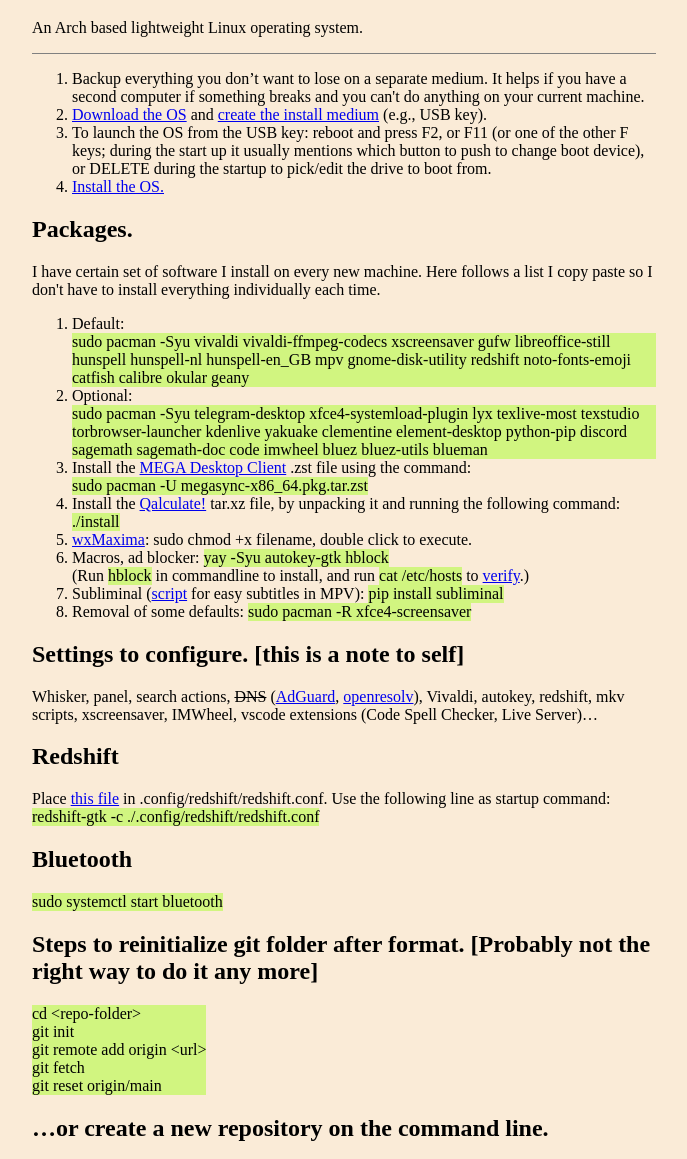
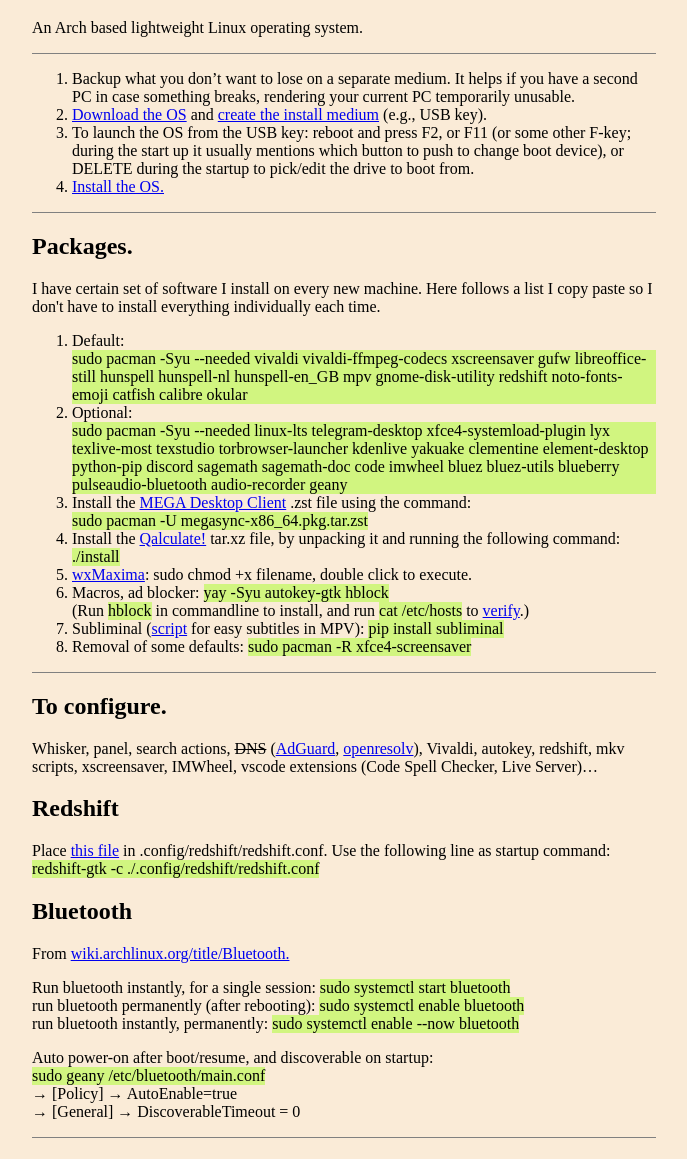
Before and after one commit to CynicusRex/cynicusrex.github.io, a website: page file/install.html in a window 1280 px wide. Shown: the part 61-1220 px from the top of the page, without its empty margins (296-983 px from the left). Drawn offline with Linux system fonts and the light colour scheme.

Commit message:
update software

```diff
--- a/file/install.html
+++ b/file/install.html
@@ -37,17 +37,19 @@
     <hr class="hr-long">
 
     <ol>
-      <li>Backup everything you don’t want to lose on a separate medium. It helps if you have a second computer if something breaks and you can't do anything on your current machine.</li>
+      <li>Backup what you don’t want to lose on a separate medium. It helps if you have a second PC in case something breaks, rendering your current PC temporarily unusable.</li>
       <li><a href="https://endeavouros.com/latest-release/">Download the OS</a> and <a href="https://discovery.endeavouros.com/installation/create-install-media-usb-key/2021/03/">create the install medium</a> (e.g., USB key).</li>
-      <li>To launch the OS from the USB key: reboot and press F2, or F11 (or one of the other F keys; during the start up it usually mentions which button to push to change boot device), or DELETE during the startup to pick/edit the drive to boot from.</li>
+      <li>To launch the OS from the USB key: reboot and press F2, or F11 (or some other F-key; during the start up it usually mentions which button to push to change boot device), or DELETE during the startup to pick/edit the drive to boot from.</li>
       <li><a href="https://discovery.endeavouros.com/installation/installation-intro/2021/03/">Install the OS.</a></li>
     </ol>
+
+    <hr class="hr-long">
 
     <h2>Packages.</h2>
     <p>I have certain set of software I install on every new machine. Here follows a list I copy paste so I don't have to install everything individually each time.</p>
     <ol>
-      <li>Default:<code>sudo pacman -Syu vivaldi vivaldi-ffmpeg-codecs xscreensaver gufw libreoffice-still hunspell hunspell-nl hunspell-en_GB mpv gnome-disk-utility redshift noto-fonts-emoji catfish calibre okular geany</code></li>
-      <li>Optional:<code>sudo pacman -Syu <!-- linux-lts, selectable at install -->telegram-desktop xfce4-systemload-plugin lyx texlive-most texstudio torbrowser-launcher kdenlive yakuake clementine element-desktop python-pip discord sagemath sagemath-doc code imwheel bluez bluez-utils blueman</code></li>
+      <li>Default:<code>sudo pacman -Syu --needed vivaldi vivaldi-ffmpeg-codecs xscreensaver gufw libreoffice-still hunspell hunspell-nl hunspell-en_GB mpv gnome-disk-utility redshift noto-fonts-emoji catfish calibre okular</code></li>
+      <li>Optional:<code>sudo pacman -Syu --needed linux-lts telegram-desktop xfce4-systemload-plugin lyx texlive-most texstudio torbrowser-launcher kdenlive yakuake clementine element-desktop python-pip discord sagemath sagemath-doc code imwheel bluez bluez-utils blueberry pulseaudio-bluetooth audio-recorder geany</code></li>
       <li>Install the <a href="https://mega.nz/sync">MEGA Desktop Client</a> .zst file using the command: <code>sudo pacman -U megasync-x86_64.pkg.tar.zst</code></li>
       <li>Install the <a href="https://qalculate.github.io/downloads.html">Qalculate!</a> tar.xz file, by unpacking it and running the following command: <code>./install</code> </li>
       <li><a href="https://github.com/wxMaxima-developers/docker-wxmaxima/releases">wxMaxima</a>: sudo chmod +x filename, double click to execute.</li>
@@ -57,20 +59,27 @@
       <li>Removal of some defaults: <code>sudo pacman -R xfce4-screensaver</code></li>
     </ol>
 
-    <h2>Settings to configure. [this is a note to self]</h2>
+    <hr class="hr-long">
+
+    <h2>To configure.</h2>
     <p>Whisker, panel, search actions, <del>DNS</del> (<a href="https://web.archive.org/web/20210203123125/https://adguard.com/en/adguard-dns/setup.html">AdGuard</a>, <a href="https://wiki.archlinux.org/title/Openresolv#Defining_multiple_values_for_options">openresolv</a>), Vivaldi, autokey, redshift, mkv scripts, xscreensaver, IMWheel, vscode extensions (Code Spell Checker, Live Server)…</p>
 
     <h2>Redshift</h2>
     <p>Place <a href="https://github.com/jonls/redshift/blob/master/redshift.conf.sample">this file</a> in .config/redshift/redshift.conf. Use the following line as startup command: <code>redshift-gtk -c ./.config/redshift/redshift.conf</code></p>
 
     <h2>Bluetooth</h2>
-    <p><code>sudo systemctl start bluetooth</code></p>
+    <p>From <a href="https://wiki.archlinux.org/title/Bluetooth">wiki.archlinux.org/title/Bluetooth.</a></p>
+    <p>Run bluetooth instantly, for a single session: <code>sudo systemctl start bluetooth</code> <br> run bluetooth permanently (after rebooting): <code>sudo systemctl enable bluetooth</code> <br> run bluetooth instantly, permanently: <code>sudo systemctl enable --now bluetooth</code></p>
+
+    <p>Auto power-on after boot/resume, and discoverable on startup: <code>sudo geany /etc/bluetooth/main.conf</code> <br> →  [Policy] → AutoEnable=true <br> → [General] → DiscoverableTimeout = 0</p>
 
     <!-- <h2>ckb-next macros.</h2>
     <p><code>+lctrl,+c,-c,-lctrl</code>, <code>+lctrl,+v,-v,-lctrl</code></p> -->
 
     <!-- <h2>Login commands.</h2>
     <p>Add the following line to .profile in home directory [doesn't always work for some reason]: <code>sudo msi-keyboard -m normal -c left,off,low -c middle,off,low -c right,off,low</code></p> -->
+
+    <hr class="hr-long">
 
     <h2>Steps to reinitialize git folder after format. [Probably not the right way to do it any more]</h2>
     <p><code>cd &ltrepo-folder&gt<br>
@@ -96,6 +105,8 @@
       git branch -M main<br>
       git push -u origin main
     </code></p>
+
+    <hr class="hr-long">
 
     <!-- <h2>Extensions in VSCodium.</h2>
     <p>Create <a href="https://github.com/VSCodium/vscodium/blob/master/DOCS.md#extensions-marketplace">project.json</a> at ~/.config/VSCodium containing:<br>
```
Also changed, not shown: file/software.html (+2 -3 lines).
